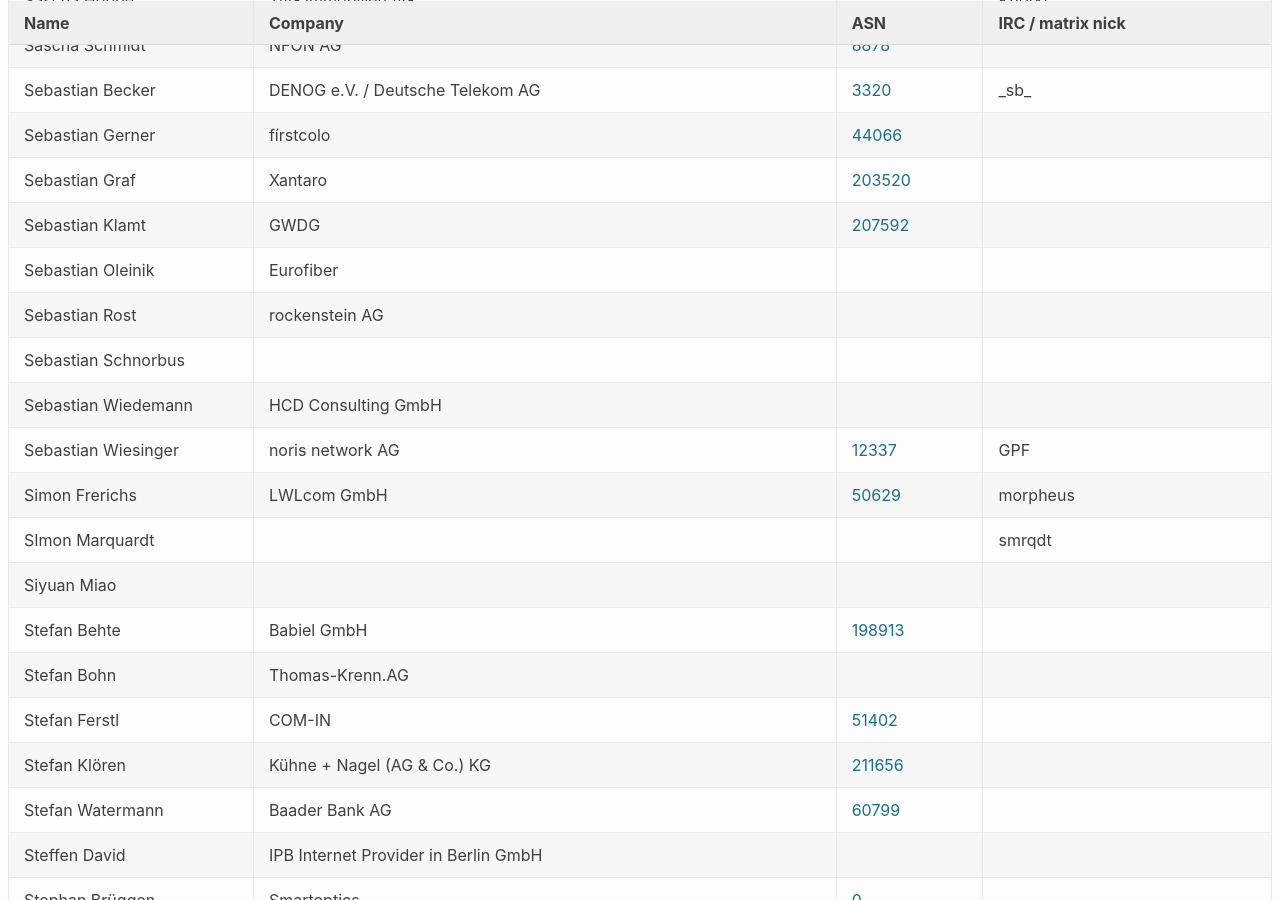
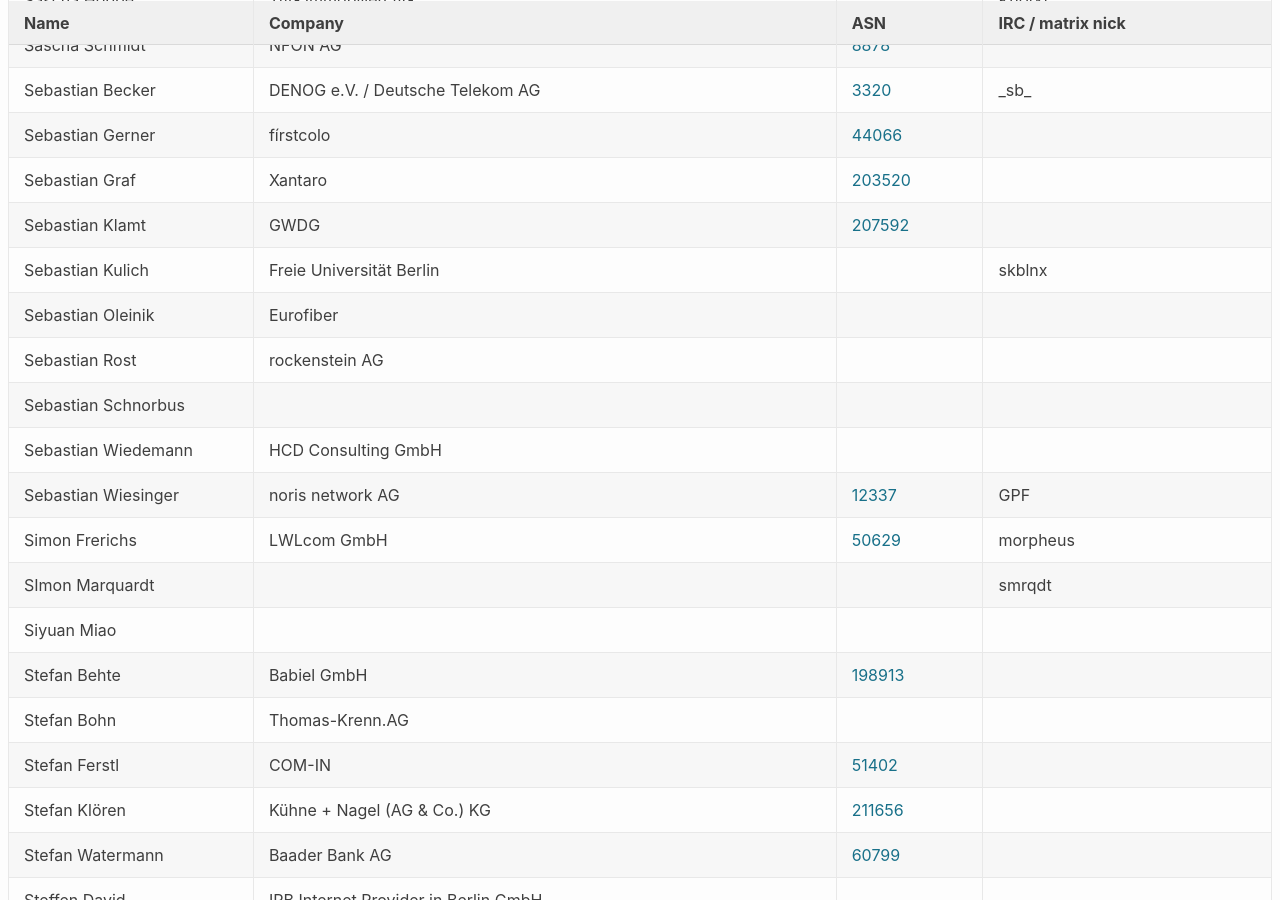
Before and after one commit to denog/pretix-attendeelist, a Jekyll site: the page built from denog16/index.markdown, in a window 1280 px wide and 900 px high, scrolled down 12445 px. Built offline with Jekyll 4.4.1, drawn with Linux system fonts in a browser that asks for light colours.

Commit message:
Latest data: Thu Oct 10 08:32:52 UTC 2024

```diff
--- a/_data/attendees_denog16_onsite.json
+++ b/_data/attendees_denog16_onsite.json
@@ -1656,6 +1656,12 @@
     "asn": "207592"
   },
   {
+    "name": "Sebastian Kulich",
+    "company": "Freie Universität Berlin",
+    "irc": "skblnx",
+    "asn": null
+  },
+  {
     "name": "Sebastian Oleinik",
     "company": "Eurofiber",
     "irc": null,
```
